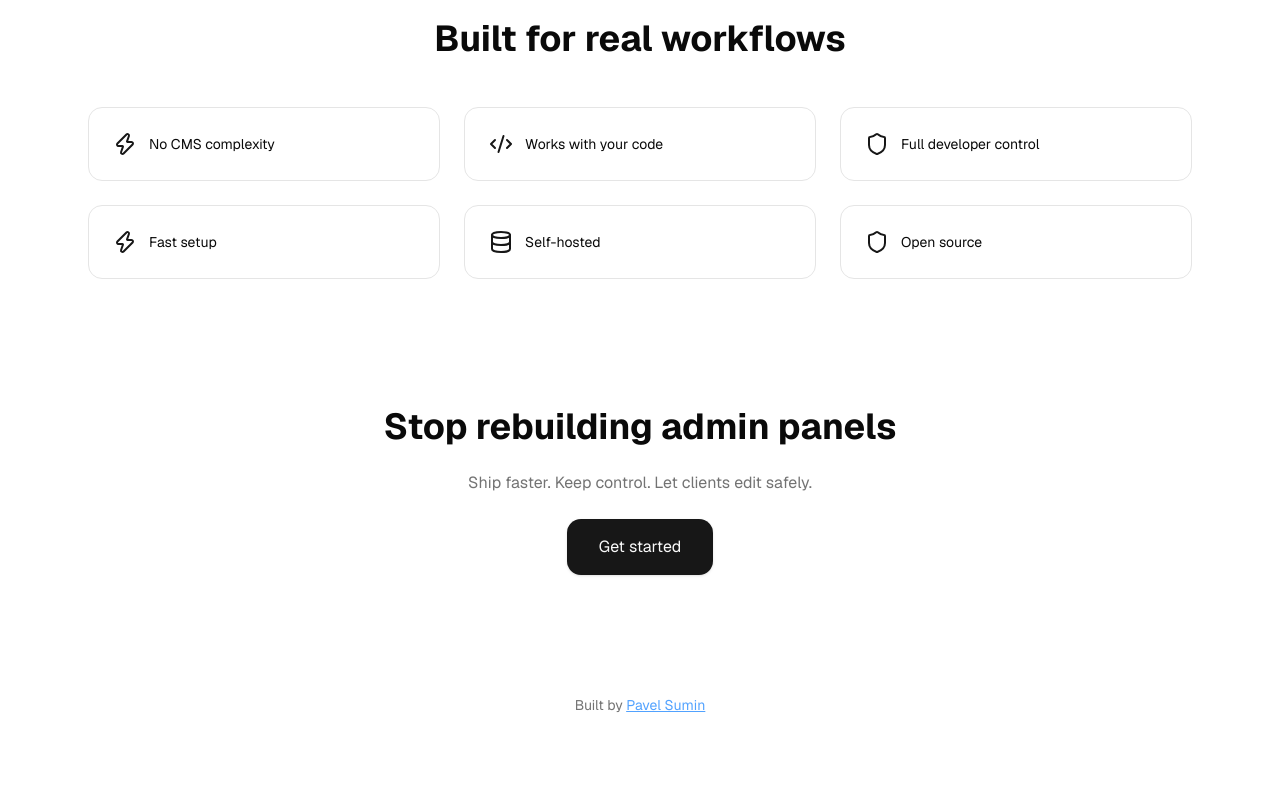
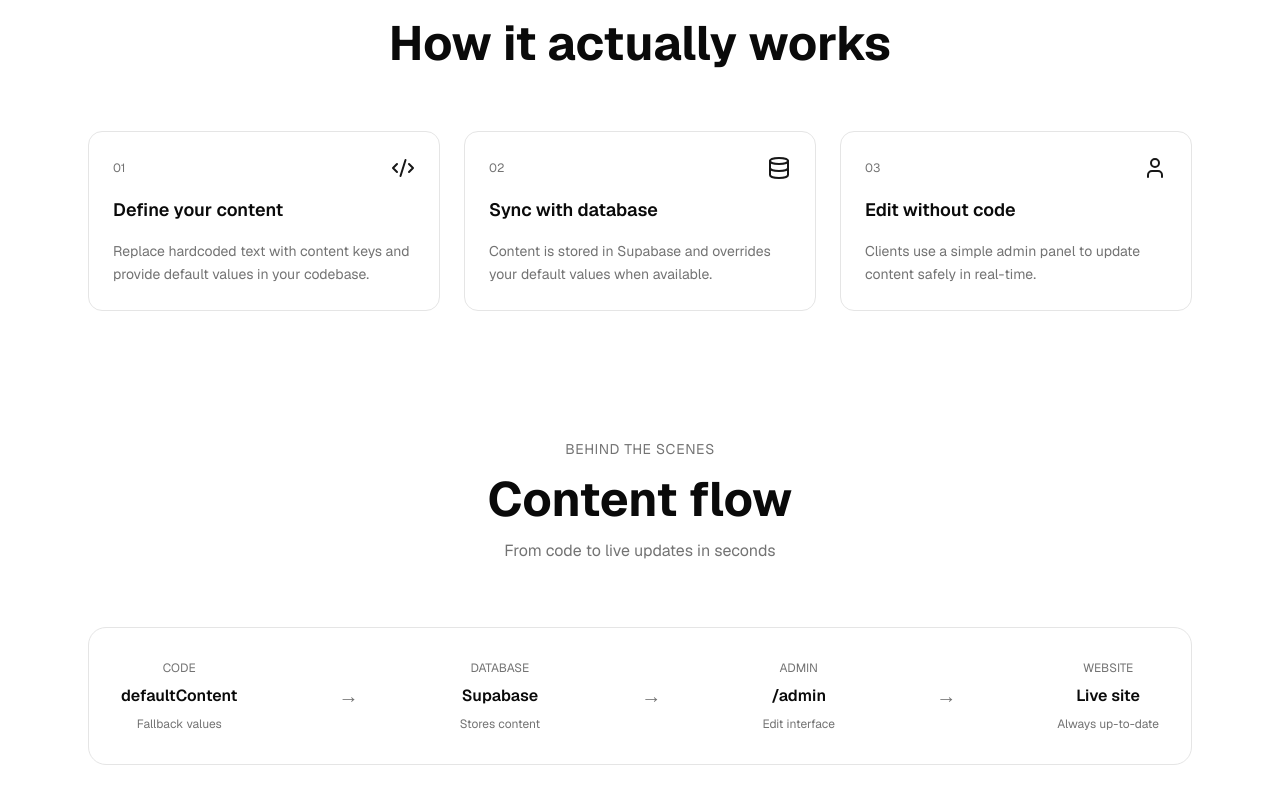
Before and after one commit to pavsumin/editable-landing-panel, a Next.js app: page / in a window 1280 px wide. Shown: the part 1420-2220 px from the top of the page. Before the commit the page ends 2175 px from the top, so only its background shows below. Built offline with nearby package versions, Linux system fonts and the light colour scheme; no server answers; the database is empty.

Commit message:
feat(landing): how it works and flow sections added

```diff
--- a/app/admin/page.tsx
+++ b/app/admin/page.tsx
@@ -44,6 +44,23 @@ export const sections = {
 		'how_3_title',
 		'how_3_text',
 	],
+	Flow: [
+		'flow_badge',
+		'flow_title',
+		'flow_subtitle',
+		'flow_1_label',
+		'flow_1_title',
+		'flow_1_desc',
+		'flow_2_label',
+		'flow_2_title',
+		'flow_2_desc',
+		'flow_3_label',
+		'flow_3_title',
+		'flow_3_desc',
+		'flow_4_label',
+		'flow_4_title',
+		'flow_4_desc',
+	],
 	Features: [
 		'features_title',
 		'feature_1',
@@ -80,6 +97,22 @@ export const labelMap: Record<ContentKey, string> = {
 	how_2_text: 'Step 2 Text',
 	how_3_title: 'Step 3 Title',
 	how_3_text: 'Step 3 Text',
+
+	flow_badge: 'Flow Badge',
+	flow_title: 'Content Flow Title',
+	flow_subtitle: 'Content Flow Subtitle',
+	flow_1_label: 'Flow 1 Label',
+	flow_1_title: 'Flow 1 Title',
+	flow_1_desc: 'Flow 1 Description',
+	flow_2_label: 'Flow 2 Label',
+	flow_2_title: 'Flow 2 Title',
+	flow_2_desc: 'Flow 2 Description',
+	flow_3_label: 'Flow 3 Label',
+	flow_3_title: 'Flow 3 Title',
+	flow_3_desc: 'Flow 3 Description',
+	flow_4_label: 'Flow 4 Label',
+	flow_4_title: 'Flow 4 Title',
+	flow_4_desc: 'Flow 4 Description',
 
 	features_title: 'Features Title',
 	feature_1: 'Feature 1',
--- a/app/page.tsx
+++ b/app/page.tsx
@@ -227,6 +227,120 @@ export default function Home() {
 					</div>
 				</section>
 
+				{/* HOW IT WORKS */}
+				<section className='space-y-16'>
+					<div className='text-center space-y-4'>
+						<h2 className='text-4xl md:text-5xl font-bold'>{c.how_title}</h2>
+					</div>
+
+					{/* STEPS */}
+					<div className='grid md:grid-cols-3 gap-6'>
+						<HowCard
+							step='01'
+							title={c.how_1_title}
+							text={c.how_1_text}
+							icon={<Code2 />}
+						/>
+
+						<HowCard
+							step='02'
+							title={c.how_2_title}
+							text={c.how_2_text}
+							icon={<Database />}
+						/>
+
+						<HowCard
+							step='03'
+							title={c.how_3_title}
+							text={c.how_3_text}
+							icon={<User />}
+						/>
+					</div>
+				</section>
+
+				{/* FLOW SECTION */}
+				<section className='space-y-16'>
+					<div className='text-center space-y-4'>
+						<p className='text-sm text-muted-foreground uppercase tracking-wider'>
+							{c.flow_badge}
+						</p>
+
+						<h2 className='text-4xl md:text-5xl font-bold'>{c.flow_title}</h2>
+
+						<p className='text-muted-foreground max-w-xl mx-auto'>
+							{c.flow_subtitle}
+						</p>
+					</div>
+
+					<div className='relative'>
+						<div className='rounded-2xl border bg-card p-8 overflow-hidden'>
+							{/* DESKTOP FLOW */}
+							<div className='hidden md:flex items-center justify-between gap-6'>
+								<FlowBlock
+									label={c.flow_1_label}
+									title={c.flow_1_title}
+									desc={c.flow_1_desc}
+								/>
+
+								<Arrow />
+
+								<FlowBlock
+									label={c.flow_2_label}
+									title={c.flow_2_title}
+									desc={c.flow_2_desc}
+								/>
+
+								<Arrow />
+
+								<FlowBlock
+									label={c.flow_3_label}
+									title={c.flow_3_title}
+									desc={c.flow_3_desc}
+								/>
+
+								<Arrow />
+
+								<FlowBlock
+									label={c.flow_4_label}
+									title={c.flow_4_title}
+									desc={c.flow_4_desc}
+								/>
+							</div>
+
+							{/* MOBILE TIMELINE */}
+							<div className='md:hidden relative'>
+								<div className='absolute left-4 top-0 bottom-0 w-px bg-border' />
+
+								<div className='space-y-10'>
+									<TimelineItem
+										label={c.flow_1_label}
+										title={c.flow_1_title}
+										desc={c.flow_1_desc}
+									/>
+
+									<TimelineItem
+										label={c.flow_2_label}
+										title={c.flow_2_title}
+										desc={c.flow_2_desc}
+									/>
+
+									<TimelineItem
+										label={c.flow_3_label}
+										title={c.flow_3_title}
+										desc={c.flow_3_desc}
+									/>
+
+									<TimelineItem
+										label={c.flow_4_label}
+										title={c.flow_4_title}
+										desc={c.flow_4_desc}
+									/>
+								</div>
+							</div>
+						</div>
+					</div>
+				</section>
+
 				{/*  FEATURES  */}
 				<section className='space-y-12'>
 					<h2 className='text-4xl font-bold text-center'>{c.features_title}</h2>
@@ -292,3 +406,79 @@ function Feature({ icon, text }: FeatureProps) {
 		</div>
 	)
 }
+
+function HowCard({
+	step,
+	title,
+	text,
+	icon,
+}: {
+	step: string
+	title: string
+	text: string
+	icon: ReactNode
+}) {
+	return (
+		<div className='p-6 border rounded-xl space-y-4 hover:shadow-xl/2 transition duration-300'>
+			<div className='flex items-center justify-between'>
+				<span className='text-xs text-muted-foreground'>{step}</span>
+				<div className='text-primary'>{icon}</div>
+			</div>
+
+			<h3 className='font-semibold text-lg'>{title}</h3>
+
+			<p className='text-sm text-muted-foreground leading-relaxed'>{text}</p>
+		</div>
+	)
+}
+
+function FlowBlock({
+	label,
+	title,
+	desc,
+}: {
+	label: string
+	title: string
+	desc: string
+}) {
+	return (
+		<div className='text-center space-y-2'>
+			<p className='text-xs uppercase text-muted-foreground'>{label}</p>
+
+			<p className='font-semibold'>{title}</p>
+
+			<p className='text-xs text-muted-foreground'>{desc}</p>
+		</div>
+	)
+}
+
+function Arrow() {
+	return <div className='hidden md:block text-muted-foreground text-xl'>→</div>
+}
+
+function TimelineItem({
+	label,
+	title,
+	desc,
+}: {
+	label: string
+	title: string
+	desc: string
+}) {
+	return (
+		<div className='relative pl-12'>
+			{/* DOT */}
+			<div className='absolute left-[10.65px] top-2 w-3 h-3 rounded-full bg-primary ring-4 ring-card' />
+
+			<div className='space-y-1'>
+				<p className='text-[10px] uppercase tracking-widest text-muted-foreground'>
+					{label}
+				</p>
+
+				<p className='text-lg font-semibold leading-tight'>{title}</p>
+
+				<p className='text-sm text-muted-foreground leading-relaxed'>{desc}</p>
+			</div>
+		</div>
+	)
+}
--- a/lib/defaultContent.ts
+++ b/lib/defaultContent.ts
@@ -21,16 +21,39 @@ export const defaultContent = {
 	solution_text:
 		'Keep your code. Add a simple editing layer. Let clients update content without touching your logic.',
 
-	how_title: 'How it works',
+	how_title: 'How it actually works',
 
-	how_1_title: 'Mark content',
-	how_1_text: 'Wrap your text with simple keys.',
+	how_1_title: 'Define your content',
+	how_1_text:
+		'Replace hardcoded text with content keys and provide default values in your codebase.',
 
-	how_2_title: 'Connect admin',
-	how_2_text: 'Add a lightweight editing panel.',
+	how_2_title: 'Sync with database',
+	how_2_text:
+		'Content is stored in Supabase and overrides your default values when available.',
 
-	how_3_title: 'Client edits safely',
-	how_3_text: 'Content updates without breaking anything.',
+	how_3_title: 'Edit without code',
+	how_3_text:
+		'Clients use a simple admin panel to update content safely in real-time.',
+
+	flow_badge: 'Behind the scenes',
+	flow_title: 'Content flow',
+	flow_subtitle: 'From code to live updates in seconds',
+
+	flow_1_label: 'CODE',
+	flow_1_title: 'defaultContent',
+	flow_1_desc: 'Fallback values',
+
+	flow_2_label: 'DATABASE',
+	flow_2_title: 'Supabase',
+	flow_2_desc: 'Stores content',
+
+	flow_3_label: 'ADMIN',
+	flow_3_title: '/admin',
+	flow_3_desc: 'Edit interface',
+
+	flow_4_label: 'WEBSITE',
+	flow_4_title: 'Live site',
+	flow_4_desc: 'Always up-to-date',
 
 	features_title: 'Built for real workflows',
 
```
